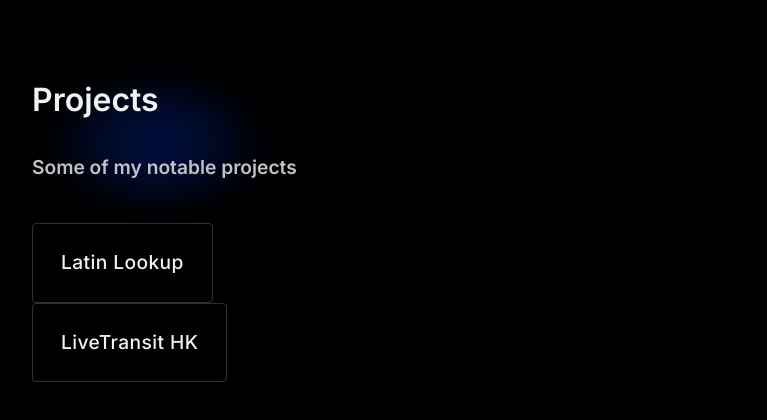
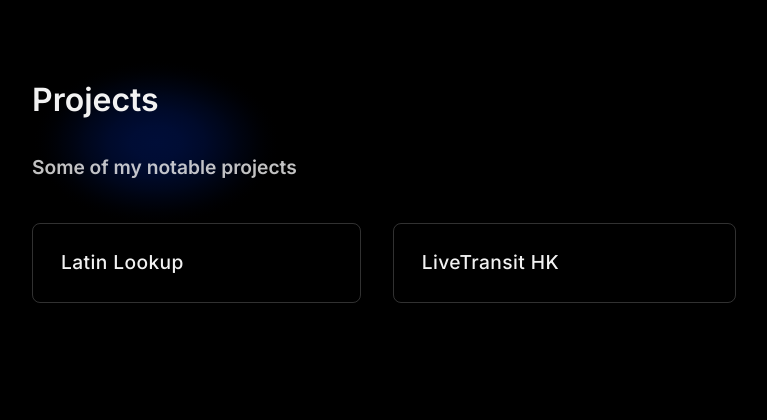
Before and after one commit to sd0e/portfolio, a Next.js app: page /projects in a window 1280 px wide. Shown: the top 420 px of the page, without its empty margins (256-1023 px from the left). Built offline with nearby package versions, Linux system fonts and the light colour scheme.

Commit message:
Implement `Boxy` on projects page

```diff
--- a/components/projectbutton.module.css
+++ b/components/projectbutton.module.css
@@ -1,10 +1,10 @@
 .container {
+    display: block;
     width: 100%;
 }
 
 .buttonInner {
     padding: 1rem 1.25rem;
-    border-radius: 0.5rem;
     display: flex;
     flex-grow: 1;
 }
--- a/components/projectbutton.tsx
+++ b/components/projectbutton.tsx
@@ -15,7 +15,9 @@ export default function ProjectButton({ id, name, date, languages }: { id: strin
                 styleOverrides: {
                     root: {
                         border: '1px solid rgba(242, 242, 242, 0.2)',
+                        borderRadius: '0.5rem',
                         textTransform: 'none',
+                        width: '100%',
                     }
                 }
             }
--- a/pages/projects.tsx
+++ b/pages/projects.tsx
@@ -5,6 +5,7 @@ import { useRouter } from 'next/router';
 import { getSortedProjects } from '@/lib/projects';
 import { GetStaticProps } from 'next/types';
 import ProjectButton from '@/components/projectbutton';
+import Boxy from '@/components/boxy';
 
 const inter = Inter({ subsets: ['latin'], weight: ['600', '700'] })
 
@@ -26,16 +27,17 @@ export default function Projects({ projects }: { projects: Array<{
         <meta name="viewport" content="width=device-width, initial-scale=1" />
         <link rel="icon" href="/favicon.ico" />
       </Head>
-      {projects.map(project => {
-        return <div key={project.id}>
-          <ProjectButton
+      <Boxy columns={2} items={projects}>
+        {(project) => {
+          return <ProjectButton
             id={project.id}
             name={project.name}
             date={`${project.month} ${project.year}`}
             languages={project.languages}
+            key={project.id}
           />
-        </div>
-      })}
+        }}
+      </Boxy>
     </Layout>
   )
 }
--- a/pages/skills.tsx
+++ b/pages/skills.tsx
@@ -66,9 +66,9 @@ export default function Skills() {
         <link rel="icon" href="/favicon.ico" />
       </Head>
       <Boxy columns={3} items={skills}>
-        {(props) => {
-          const relativeDate = parseDate(props.monthsSince2000);
-          return <SkillBox Title={props.title} Description={relativeDate} key={props.title} />
+        {(skill) => {
+          const relativeDate = parseDate(skill.monthsSince2000);
+          return <SkillBox Title={skill.title} Description={relativeDate} key={skill.title} />
         }}
       </Boxy>
     </Layout>
```
